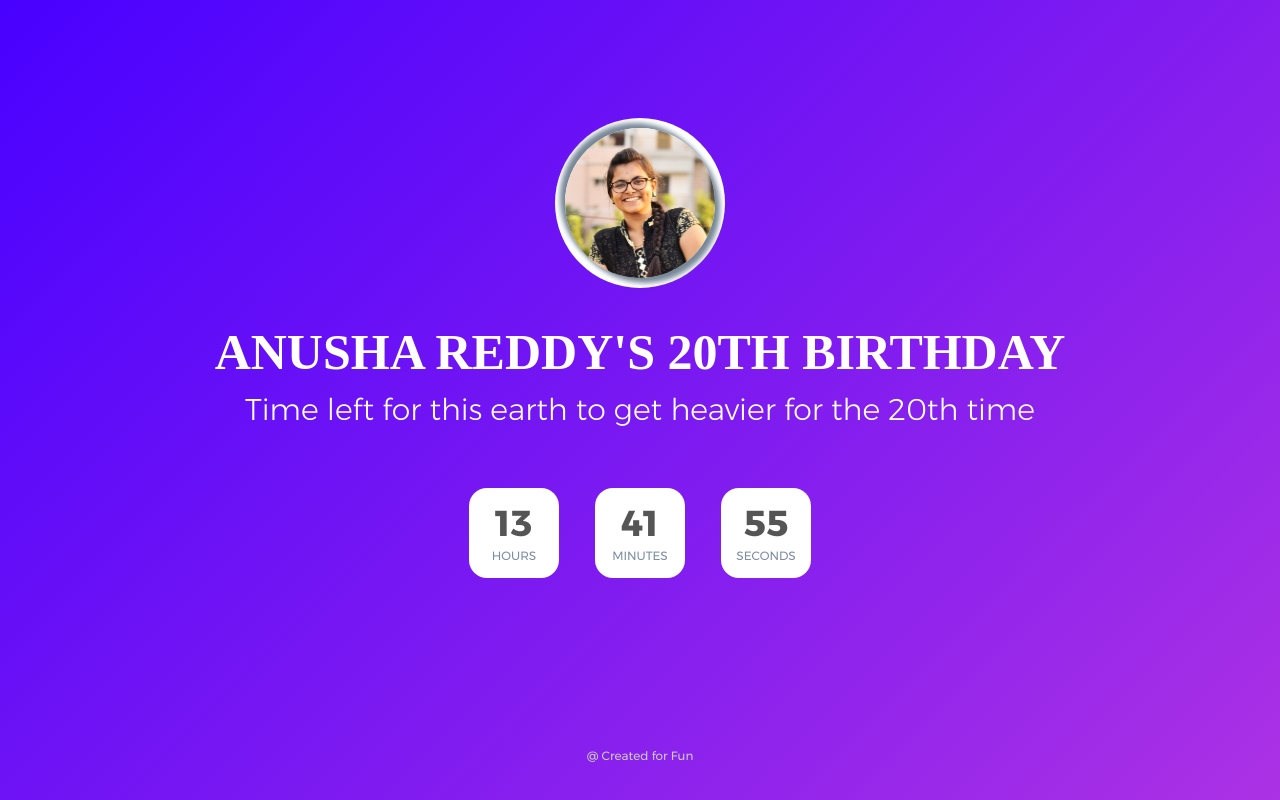
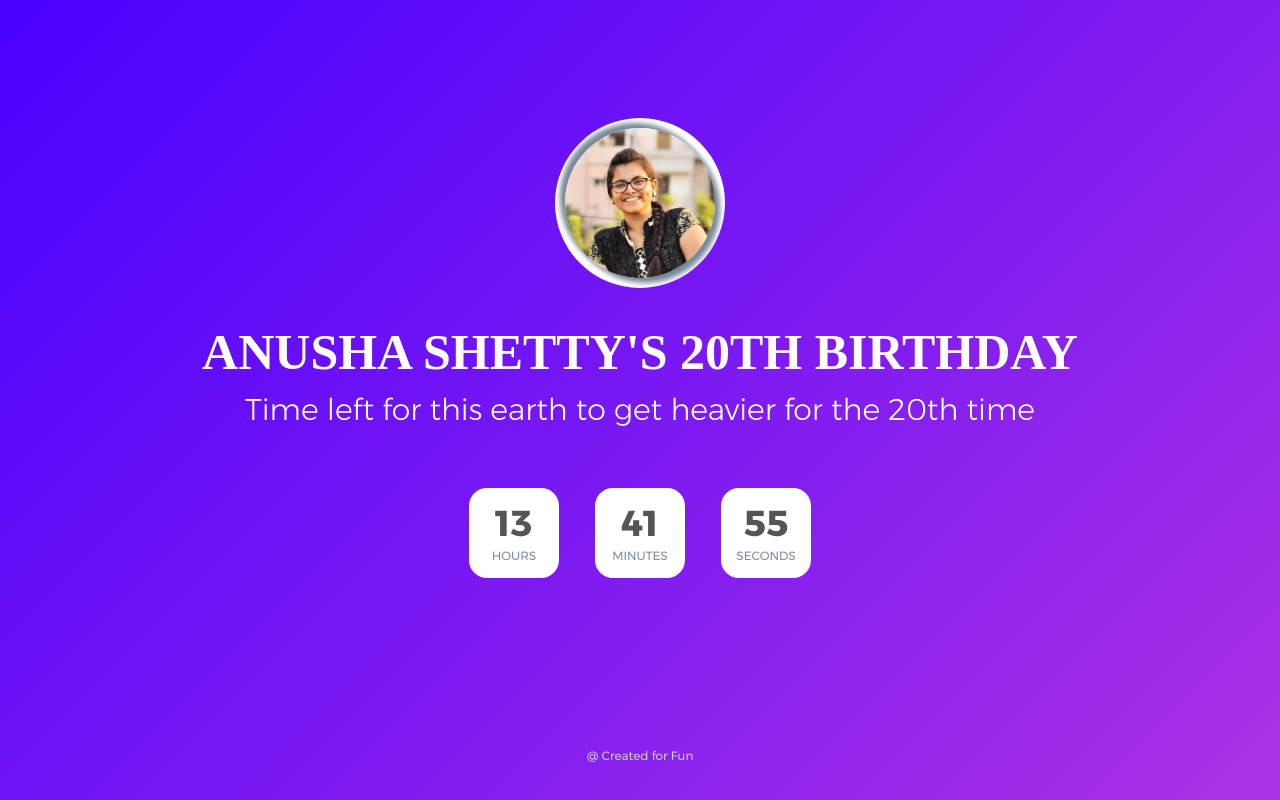
Before and after one commit to Mohammed-Aman-Khan/static-websites.github.io, a plain HTML site: page bday-site/index.html in a window 1280 px wide. Drawn offline with Linux system fonts and the light colour scheme; a web font is replaced by a local one.

Commit message:
Update index.html

```diff
--- a/bday-site/index.html
+++ b/bday-site/index.html
@@ -21,7 +21,7 @@
                     style="width: 150px; height: 150px; border-radius: 100%; display: block; margin-top: 10px; margin-left: 10px; box-shadow: 5px 5px 5px lightslategray, -5px -5px 5px lightslategray" />
             </div><br /><br />
             <h3 class="l1-txt1 txt-center p-b-10">
-                Anusha Reddy's 20th Birthday
+                Anusha Shetty's 20th Birthday
             </h3>
 
             <p class="txt-center l1-txt2 p-b-60">
```
